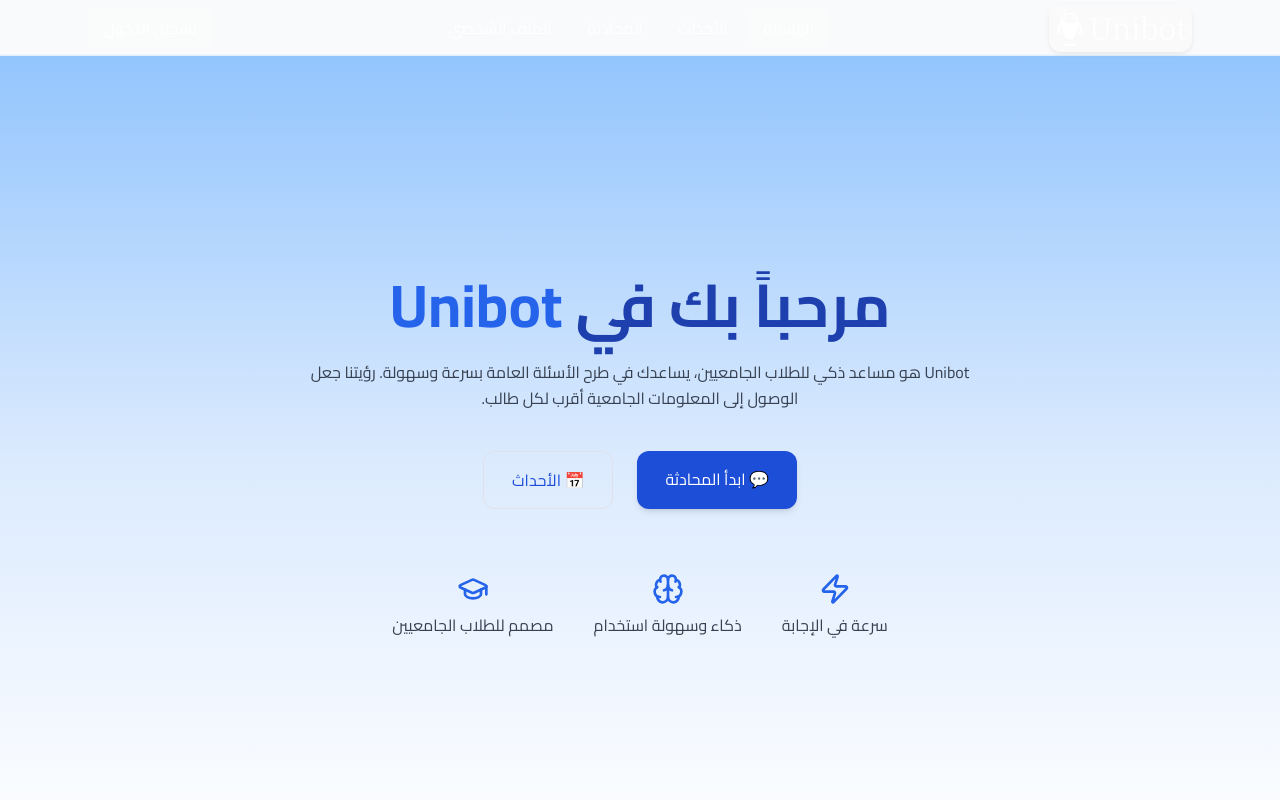
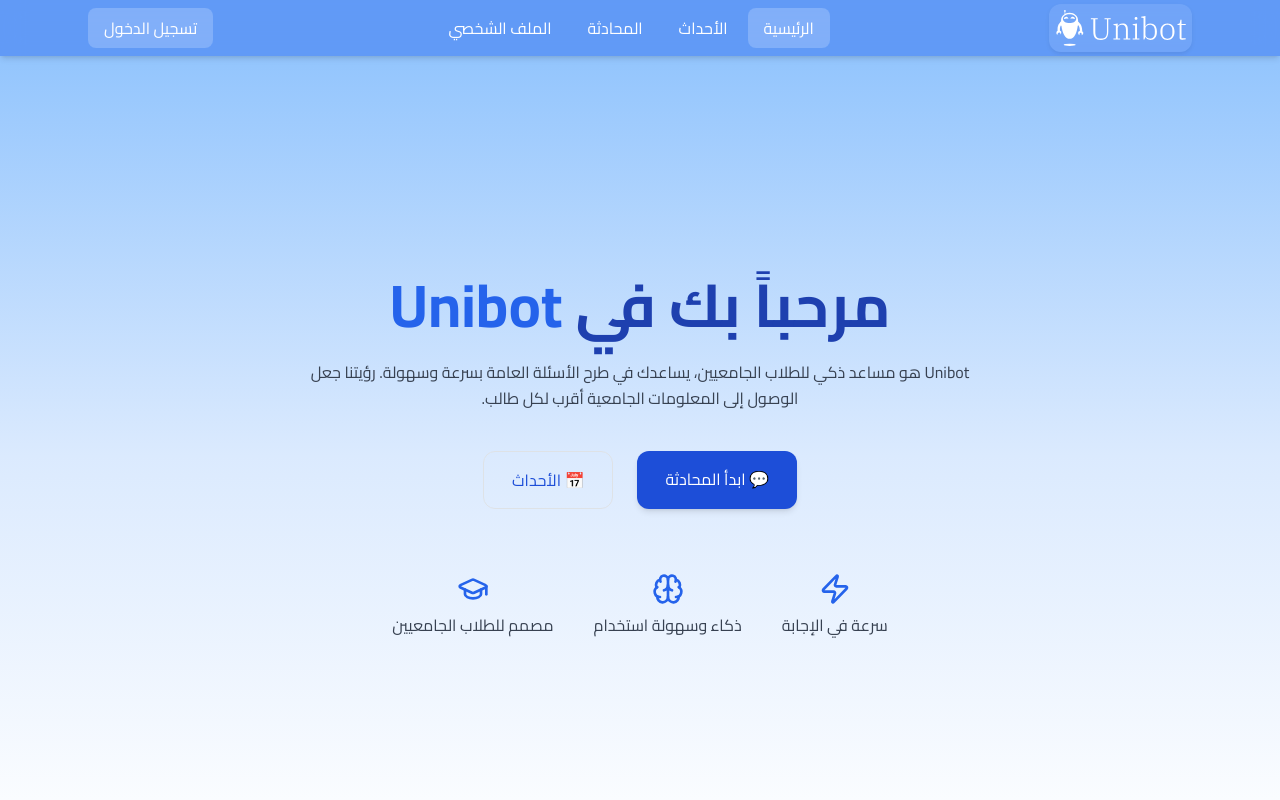
Before and after one commit to M0simi/portfolio, a React (Create React App) app in the folder unibot_project/unibot_frontend/: page / in a window 1280 px wide. Shown: the top 800 px of the page. Built offline with nearby package versions, Linux system fonts and the light colour scheme; a small style sheet from the web is missing.

Commit message:
Refactor Navbar component for improved styling

```diff
--- a/unibot_project/unibot_frontend/src/components/Navbar.js
+++ b/unibot_project/unibot_frontend/src/components/Navbar.js
@@ -1,55 +1,38 @@
-import { useState, useEffect } from "react";
 import { NavLink, Link, useNavigate, useLocation } from "react-router-dom";
 import logo from "../assets/vector/default-monochrome-white.svg";
 
 export default function Navbar() {
-  const base =
-    "px-3 py-2 rounded-lg transition hover:bg-white/10 focus:outline-none focus:ring-2 focus:ring-white/20";
+  const base = "px-3 py-2 rounded-lg hover:bg-white/10 transition";
   const active = "bg-white/20 text-white";
-
+  const token = localStorage.getItem("token");
   const navigate = useNavigate();
   const location = useLocation();
-  const token = localStorage.getItem("token");
-
-  const [scrolled, setScrolled] = useState(false);
-  const isLanding = location.pathname === "/";
-
-  useEffect(() => {
-    const onScroll = () => setScrolled(window.scrollY > 30);
-    window.addEventListener("scroll", onScroll);
-    return () => window.removeEventListener("scroll", onScroll);
-  }, []);
-
-  // الحالة اللونية المطلوبة:
-  // - أعلى اللاندنق (مو متحرك): شفاف خفيف + نص أبيض
-  // - إذا نزل أو في أي صفحة ثانية: أزرق فاتح ثابت + نص أبيض
-  const headerBg =
-    isLanding && !scrolled
-      ? "bg-white/0 backdrop-blur-[1px]" // تقريبًا شفاف فوق الهيرو
-      : "bg-blue-500/80 backdrop-blur-md shadow-md"; // أزرق خفيف فاتح عند السكrol وباقي الصفحات
-
-  const textColor = isLanding && !scrolled ? "text-white" : "text-white";
 
   const handleLogout = () => {
     localStorage.removeItem("token");
     navigate("/");
-    // نعيد تهيئة الصفحة لو تحب
-    // window.location.reload();
+    window.location.reload();
   };
 
+  // ⬅⬅ هنا ثبّتناه خلاص
+  const headerBg = "bg-blue-500/80 backdrop-blur-md shadow-md";
+  const textColor = "text-white";
+
   return (
-    <header className={`sticky top-0 z-50 transition-all duration-300 font-cairo ${headerBg}`}>
-      <div className={`max-w-6xl mx-auto px-4 sm:px-6 lg:px-8 h-14 flex items-center justify-between ${textColor}`}>
-        {/* الشعار */}
+    <header
+      className={`sticky top-0 z-50 transition-all duration-300 font-cairo ${headerBg}`}
+    >
+      <div
+        className={`max-w-6xl mx-auto px-4 sm:px-6 lg:px-8 h-14 flex items-center justify-between ${textColor}`}
+      >
+        {/* اللوقو */}
         <Link to="/" className="flex items-center">
-          <div
-            className={[
-              "rounded-xl p-1.5",
-              isLanding && !scrolled ? "bg-white/15" : "bg-white/10",
-              "ring-1 ring-white/10 shadow-sm"
-            ].join(" ")}
-          >
-            <img src={logo} alt="Unibot logo" className="h-8 w-auto object-contain md:h-9" />
+          <div className="rounded-xl p-1.5 bg-white/10 ring-1 ring-white/10 shadow-sm">
+            <img
+              src={logo}
+              alt="Unibot logo"
+              className="h-8 w-auto object-contain md:h-9"
+            />
           </div>
         </Link>
 
@@ -73,22 +56,14 @@
         {token ? (
           <button
             onClick={handleLogout}
-            className={`px-3 py-2 rounded-lg transition ${
-              isLanding && !scrolled
-                ? "bg-red-500/80 hover:bg-red-600/90 text-white"
-                : "bg-red-600 hover:bg-red-700 text-white"
-            }`}
+            className="px-3 py-2 rounded-lg bg-red-500/90 hover:bg-red-600 text-white transition"
           >
             خروج
           </button>
         ) : (
           <Link
             to="/login"
-            className={`px-3 py-2 rounded-lg transition ${
-              isLanding && !scrolled
-                ? "bg-white/20 text-white hover:bg-white/30"
-                : "bg-blue-700 text-white hover:bg-blue-800"
-            }`}
+            className="px-3 py-2 rounded-lg bg-white/20 text-white hover:bg-white/30 transition"
           >
             تسجيل الدخول
           </Link>
```
